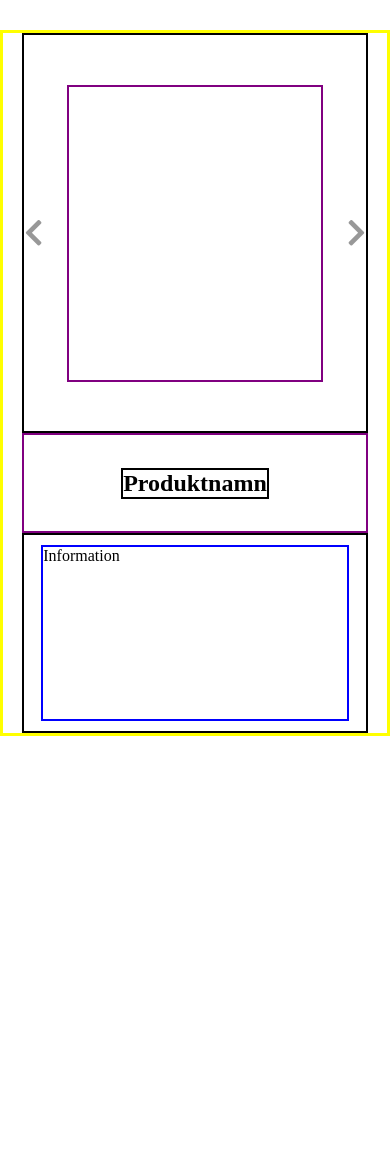
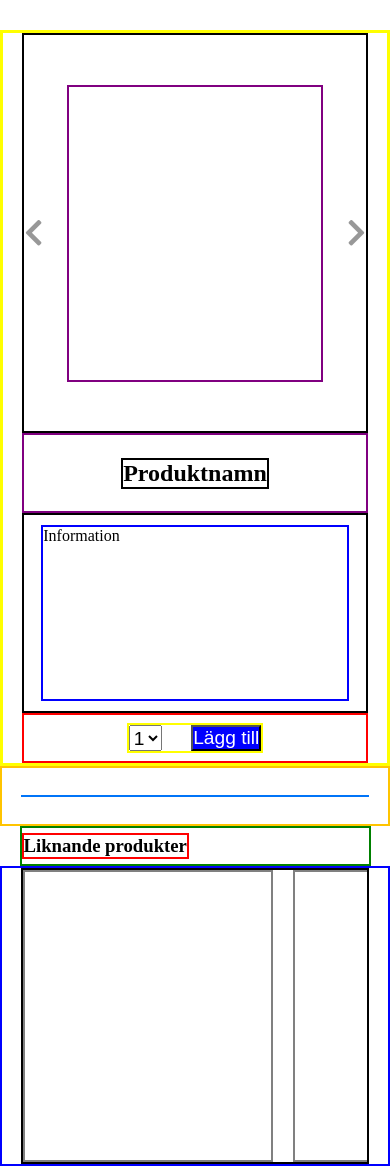
Before and after one commit to johanelgstrom/JS-Gruppuppgift-Grupp3, a website built with Parcel: page src/pages/product.html in a window 390 px wide. Before the commit the page ends 844 px from the top, so only its background shows below. Built offline with nearby package versions, Linux system fonts and the light colour scheme.

Commit message:
clearly fixed the product page's mobile mode

```diff
--- a/src/pages/product.html
+++ b/src/pages/product.html
@@ -25,14 +25,14 @@
             <!-- Contains all containers/items on the product page -->
             <div class="content-container">
                 <!-- IMAGE CONTAINER -->
-                <!-- Contains pictures from each individual product and and two buttons that trigger the image to go right and left-->
+                <!-- Contains pictures from each individual product and and two buttons that trigger the image to go right and left -->
                 <div class="product-image-container">
                     <i id="left-arrow" class="fas fa-chevron-left"></i>
                     <div class="product-image"></div>
                     <i id="right-arrow" class="fas fa-chevron-right"></i>
                 </div>
                 <!-- PRODUCT TITLE -->
-                <!-- Contains a heading that represents the productname-->
+                <!-- Contains a heading that represents the productname -->
                 <div class="product-title-container">
                     <div class="product-title">
                         <h2>Produktnamn</h2>
@@ -45,6 +45,41 @@
                         <span>Information</span>
                     </div>
                 </div>
+                <!-- ADD PRODUCT BUTTONS -->
+                <!-- Contains buttons that you can press to add products in different numbers -->
+                <div class="product-buttons-container">
+                    <div class="product-buttons">
+                        <select id="count" name="count" size="1">
+                            <option value="1">1</option>
+                            <option value="2">2</option>
+                            <option value="3">3</option>
+                            <option value="4">4</option>
+                        </select>
+                        <button id="add-button">Lägg till</button>
+                    </div>
+                </div>
+            </div>
+            <!-- BLUE LINE -->
+            <!-- Used only to get a blue line for design purposes -->
+            <div class="product-blueline-container">
+                <div class="product-blueline"></div>
+            </div>
+            <!-- SIMILIAR PRODUCTS TITLE-->
+            <!-- Contains heading for similar products-->
+            <div class="product-similiar-title-container">
+                <div class="product-similiar-title">
+                    <h3>Liknande produkter</h3>
+                </div>
+            </div>
+            <!-- SIMILAR PRODUCTS-->
+            <!-- Contains products that are similar to the product in focus-->
+            <div class="product-similiar-product-container">
+                <div class="product-similiar-product">
+                    <div class="product-similiar-item"></div>
+                    <div class="product-similiar-item"></div>
+                    <div class="product-similiar-item"></div>
+                    <div class="product-similiar-item"></div>
+                </div>
             </div>
         </main>
 
--- a/src/scss/_product.scss
+++ b/src/scss/_product.scss
@@ -9,7 +9,9 @@
     box-sizing: border-box;
 }
 
-#product-body {
+#product-main {
+    display: flex;
+    flex-direction: column;
     .content-container {
         display: flex;
         flex-direction: column;
@@ -47,7 +49,7 @@
 
             border: 2px solid purple;
             width: 90%;
-            height: 100px;
+            height: 80px;
             .product-title {
                 border: 2px solid black;
             }
@@ -66,5 +68,80 @@
                 border: 2px solid blue;
             }
         }
+        .product-buttons-container {
+            display: flex;
+            align-items: center;
+            justify-content: center;
+
+            width: 90%;
+            height: 50px;
+            border: 2px solid red;
+            .product-buttons {
+                display: flex;
+                justify-content: space-between;
+
+                width: 40%;
+                border: 2px solid yellow;
+                #count {
+                    font-size: larger;
+                }
+                #add-button {
+                    font-size: larger;
+                    color: white;
+                    background-color: blue;
+                }
+            }
+        }
+    }
+    .product-blueline-container {
+        display: flex;
+        align-items: center;
+        justify-content: center;
+        border: 2px solid rgb(255, 196, 0);
+        width: 100%;
+        height: 60px;
+        .product-blueline {
+            width: 90%;
+            height: 5%;
+            background-color: rgb(0, 116, 248);
+        }
+    }
+    .product-similiar-title-container {
+        align-self: center;
+
+        display: flex;
+        justify-content: flex-start;
+        align-items: center;
+
+        width: 90%;
+        height: 40px;
+        border: 2px solid green;
+        .product-similiar-title {
+            border: 2px solid red;
+        }
+    }
+    .product-similiar-product-container {
+        display: flex;
+        justify-content: center;
+
+        height: 300px;
+        border: 2px solid blue;
+        .product-similiar-product {
+            display: flex;
+            flex-direction: column;
+            flex-wrap: wrap;
+            gap: 20px;
+            flex-shrink: 0;
+
+            overflow-x: scroll;
+            width: 90%;
+            height: 100%;
+            border: 2px solid black;
+            .product-similiar-item {
+                width: 250px;
+                height: 100%;
+                border: 2px solid grey;
+            }
+        }
     }
 }
```
